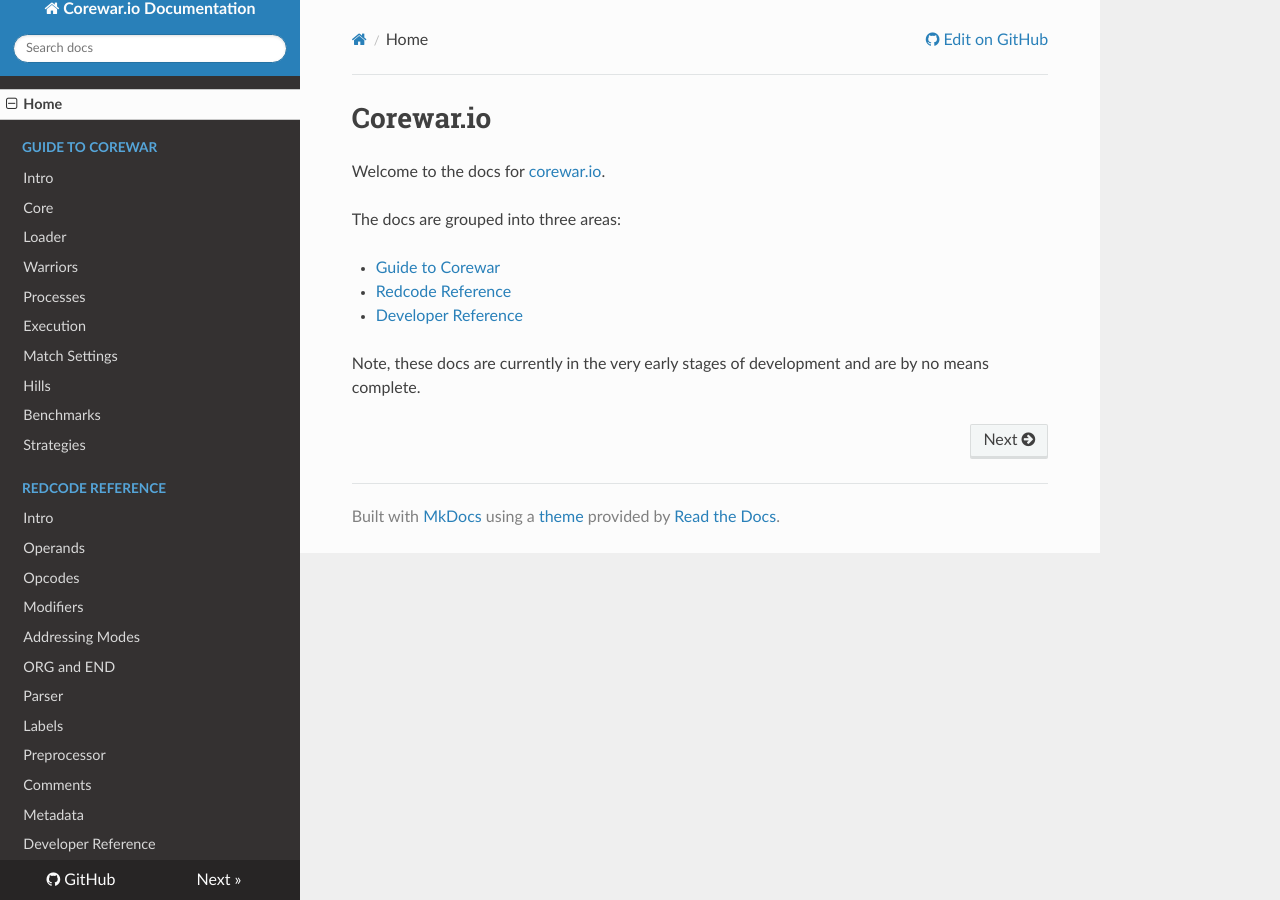
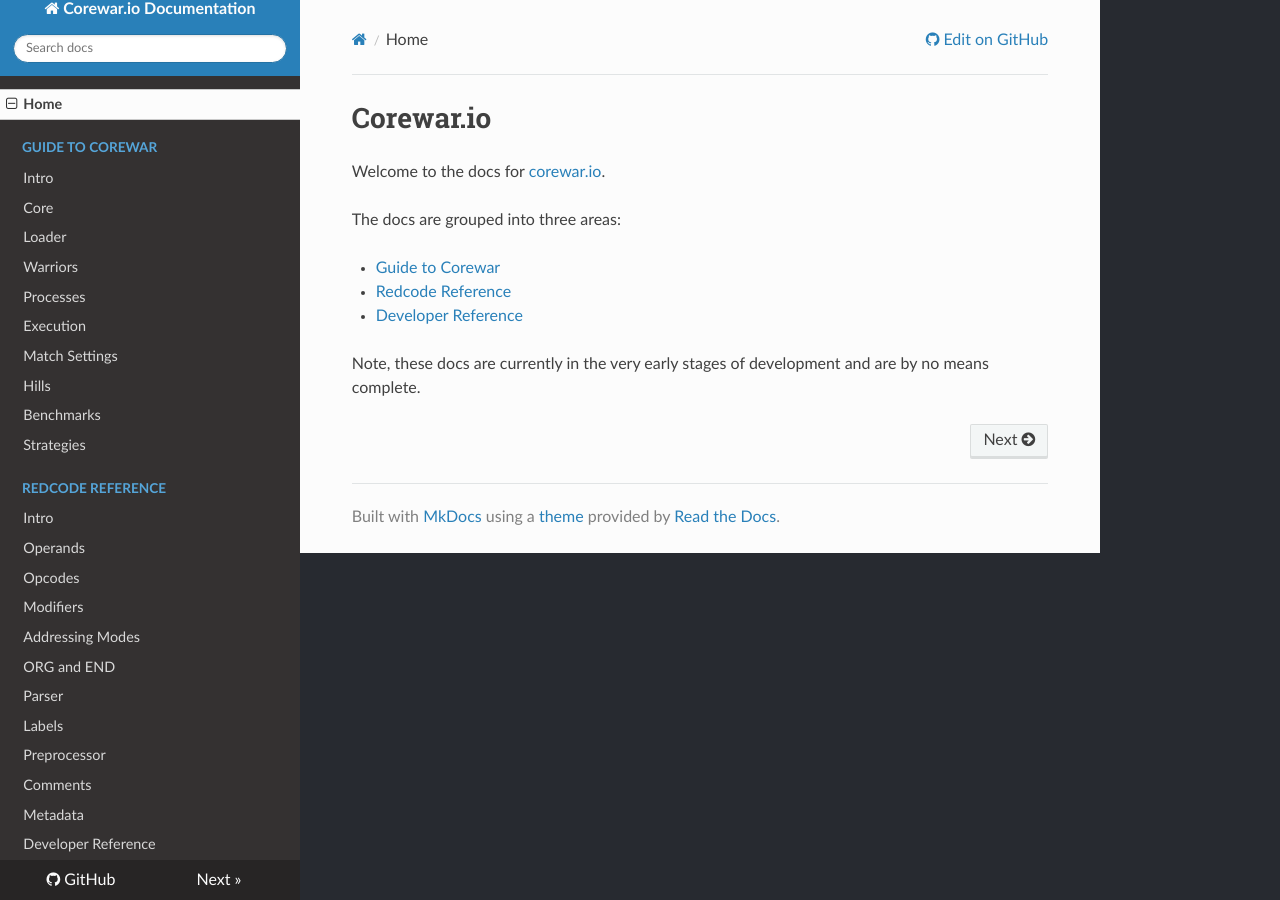
Before and after one commit to corewar/corewar.io, an MkDocs documentation site: the page built from docs/index.md, in a window 1280 px wide. Built offline with MkDocs 1.6.1, drawn with Linux system fonts in a browser that asks for light colours; nearby versions of some CDN libraries; old or Windows-style settings are respelled for this version of MkDocs.

Commit message:
Background

```diff
--- a/docs/theme.css
+++ b/docs/theme.css
@@ -1,3 +1,6 @@
 body {
     background: #292c33;
 }
+body.wy-body-for-nav {
+    background: #292c33;
+}
```
